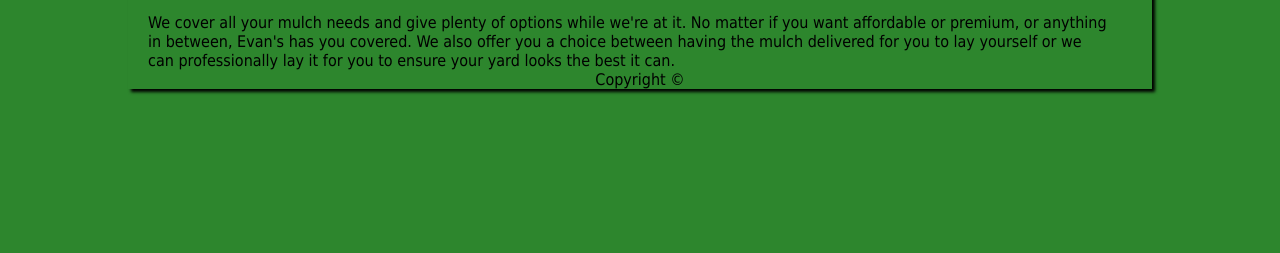
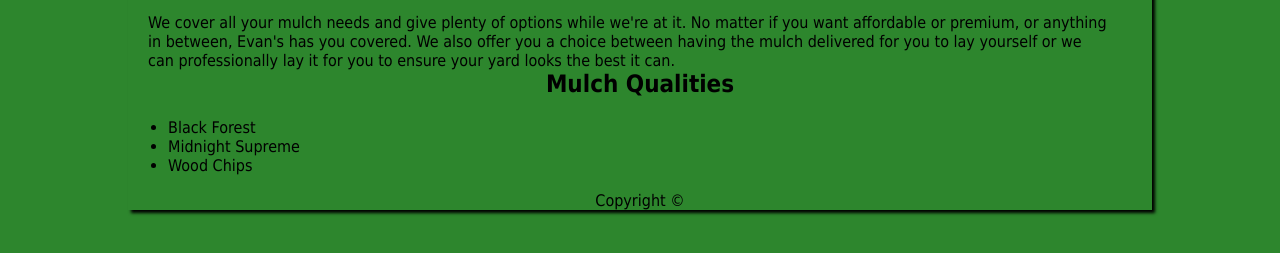
Before and after one commit to BenBroering/landscaping, a plain HTML site: page mulch.html in a window 1280 px wide. Shown: the part 303-556 px from the top of the page. Drawn offline with Linux system fonts and the light colour scheme.

Commit message:
mulch brands no pictures

```diff
--- a/mulch.html
+++ b/mulch.html
@@ -32,6 +32,12 @@
 	<h1>Mulch Laying</h1>
 	<p>We cover all your mulch needs and give plenty of options while we're at it. No matter if you want affordable or premium, or anything in between, Evan's has you covered.
 		  We also offer you a choice between having the mulch delivered for you to lay yourself or we can professionally lay it for you to ensure your yard looks the best it can.</p>
-<footer>Copyright &copy</footer>
+	<h2>Mulch Qualities</h2>
+	<ul>
+		<li>Black Forest
+		<li>Midnight Supreme
+		<li>Wood Chips
+	</ul>
+<footer>Copyright &copy </footer>
 </body>
 </html>
```
